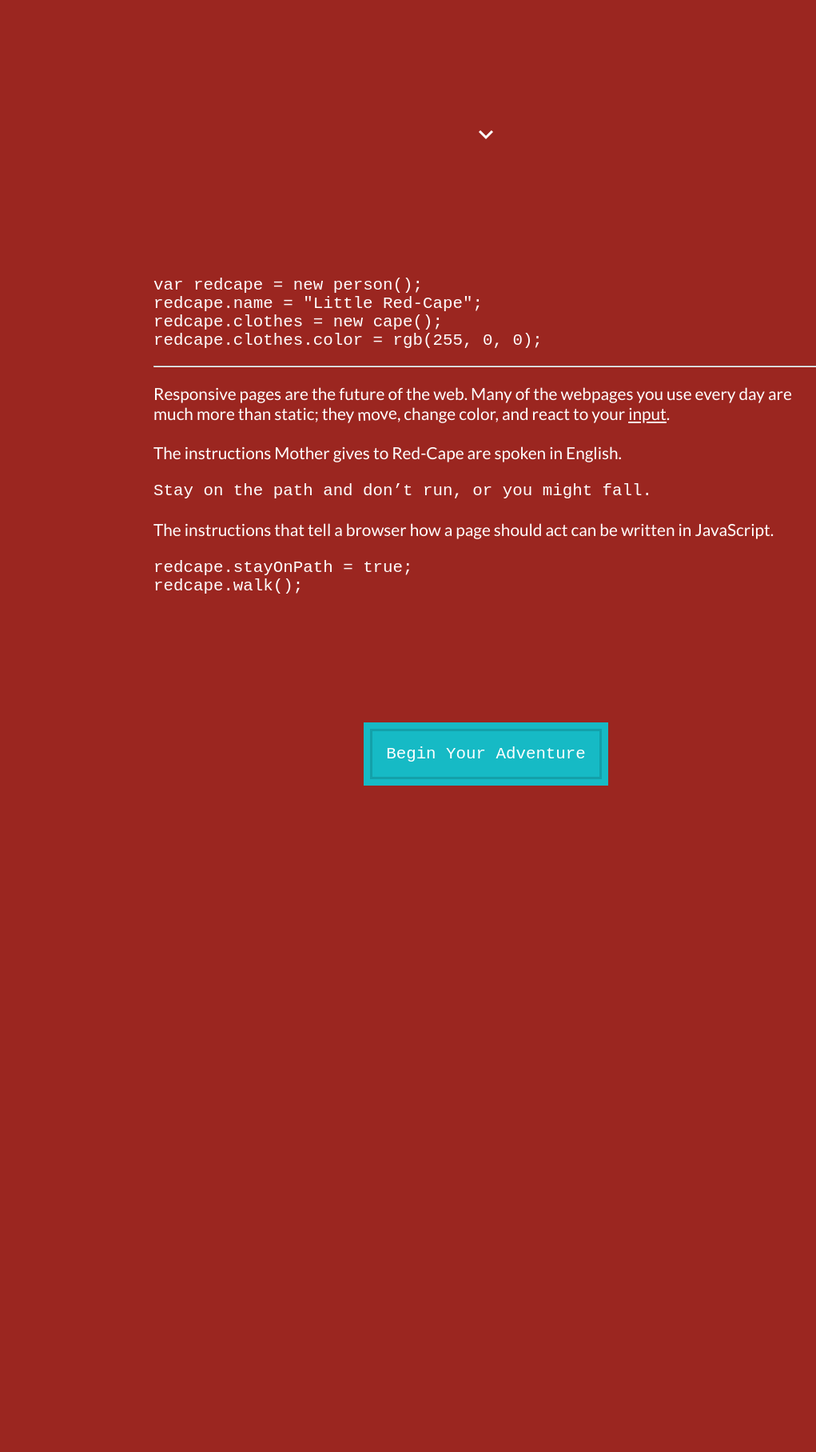
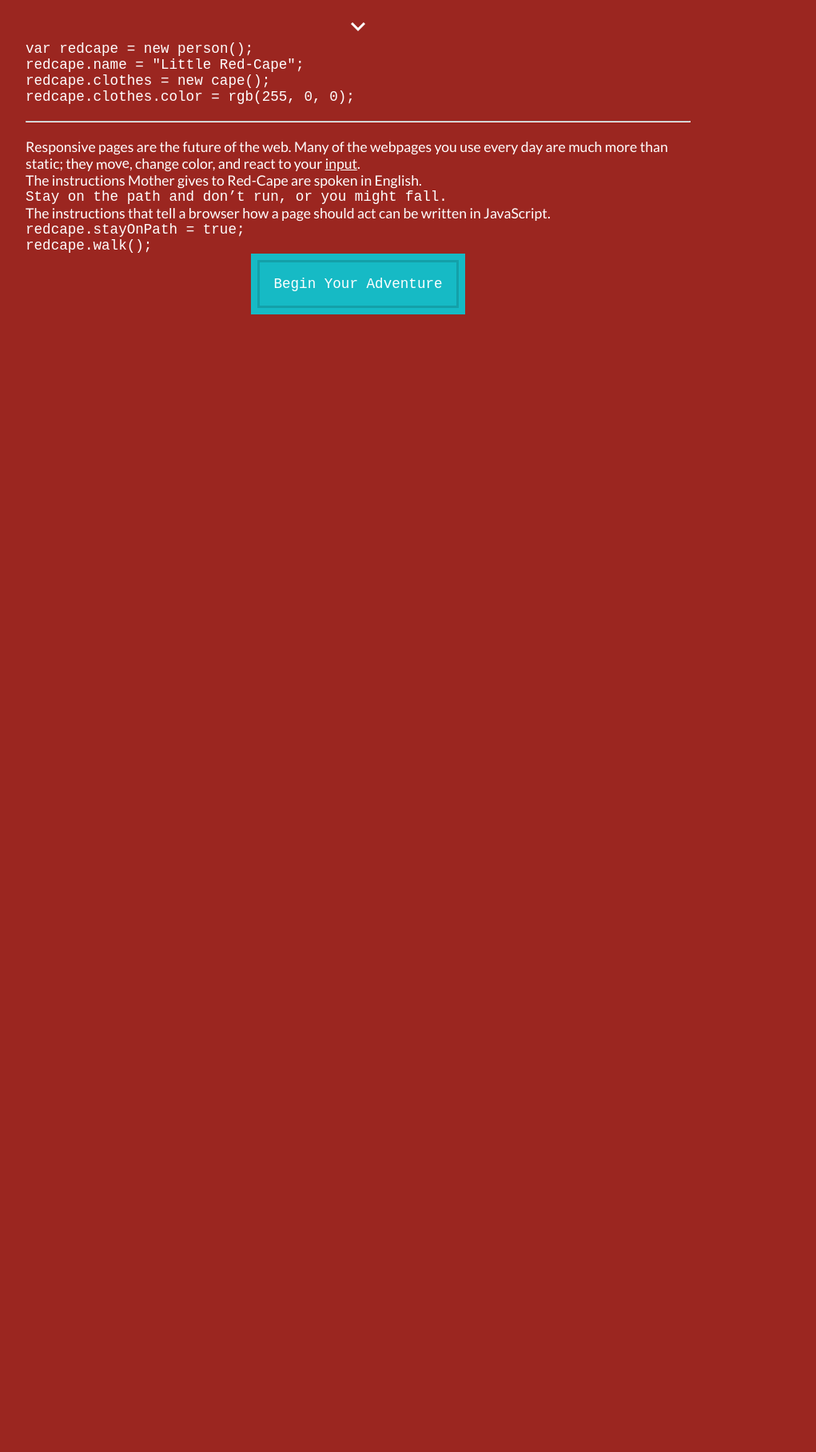
Before and after one commit to solanto/redcape.js, a Jekyll site: the page built from index.md, in a window 1280 px wide. Shown: the part 630-2445 px from the top of the page at 80% size, without its empty margins (32-1053 px from the left). Built offline with Jekyll 4.4.1, drawn with Linux system fonts in a browser that asks for light colours; some web fonts are replaced; grey boxes are pictures that could not be loaded.

Commit message:
Update welcome.scss

```diff
--- a/css/welcome.scss
+++ b/css/welcome.scss
@@ -131,6 +131,7 @@ html, body {
   height: 100%;
   font-family: Lato, sans-serif;
   transition: background-color 6s;
+  scroll-behavior: smooth;
 }
 
 .bright {
@@ -190,7 +191,7 @@ html, body {
     background-color: transparent;
     border: 8px solid transparent;
     box-shadow: inset 0 0 0 3px transparent;
-    transform: scale(0.9);
+    transform: scale(0.94);
   }
 }
 
@@ -242,8 +243,13 @@ html, body {
   }
 }
 
-.scrollspacer {
+.scrollspacerbefore {
   height: 15vh;
+  width: auto;
+}
+
+.scrollspacerafter {
+  height: 7vh;
   width: auto;
 }
 
@@ -254,10 +260,11 @@ html, body {
   margin: 0 auto;
   padding: 0 5vw 0 5vw;
   color: white;
-  font-size: 1.3rem;
+  font-size: 1.1rem;
+  margin: 0 0 0.8rem 0;
 
   p {
-    margin-bottom: 1.5rem;
+
   }
 
   hr {
```
